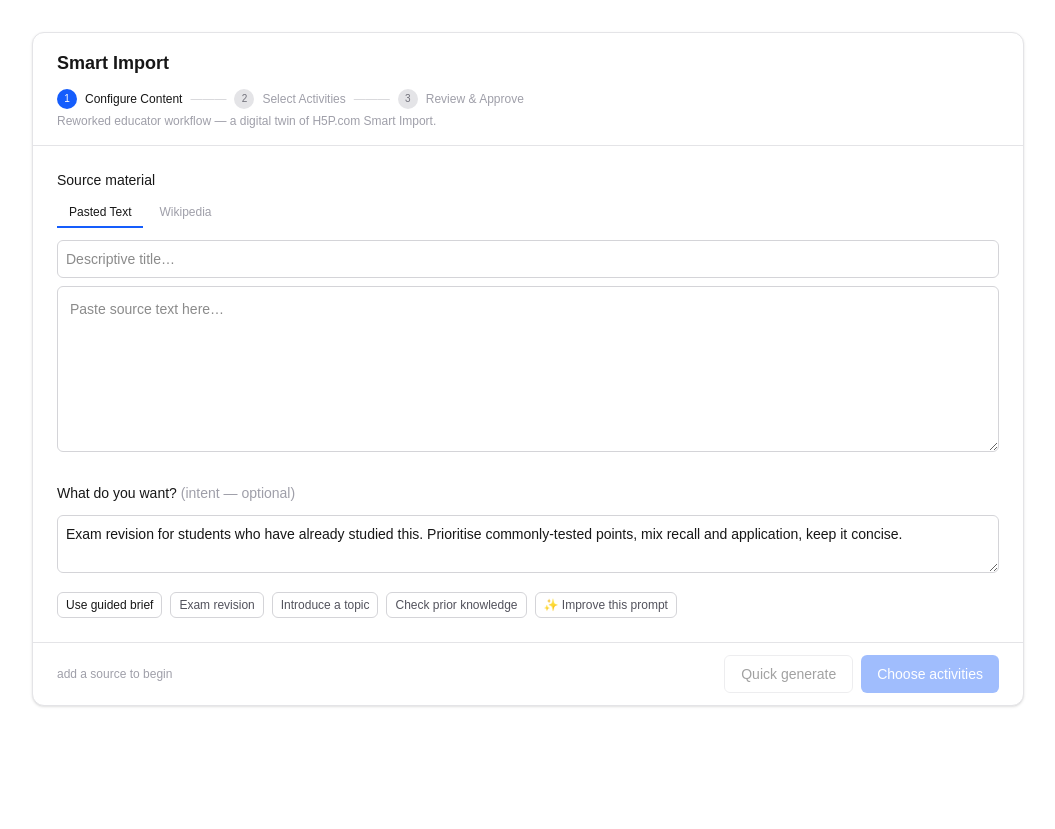
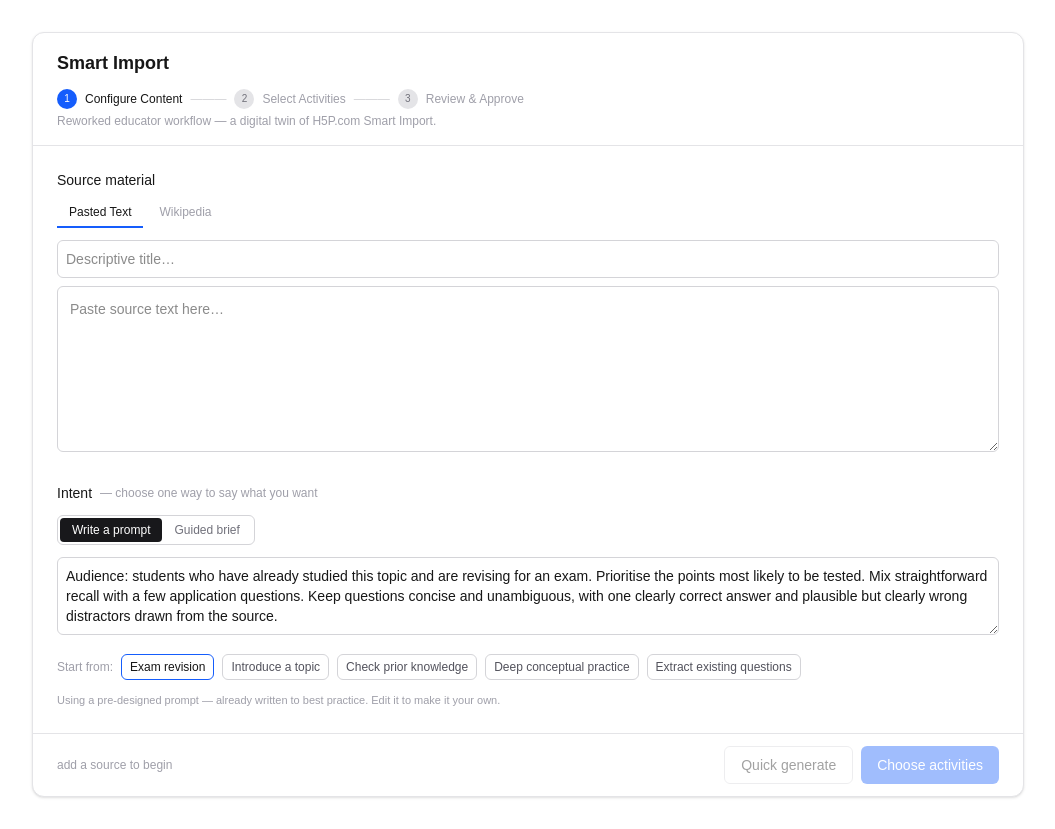
Before and after one commit to ngupta1729/SI-MVP, a Next.js app: page / in a window 1280 px wide. Both pictures are taken after a click on the button "Exam revision". Shown: the whole page, without its empty margins (112-1167 px from the left). Before the commit the page ends 800 px from the top, so only its background shows below. Built offline with nearby package versions, Linux system fonts and the light colour scheme.

Commit message:
Intent authoring: prompt XOR guided-brief (mutually exclusive modes); presets fill the prompt; 'improve' only on user-authored text; add verbatim question-extraction preset (prompt-only); brief adds volume field

```diff
--- a/app/page.tsx
+++ b/app/page.tsx
@@ -2,6 +2,7 @@
 
 import { useEffect, useMemo, useRef, useState } from "react";
 import { CONTENT_TYPES, CATEGORIES, contentType } from "@/lib/h5p/contentTypes";
+import { INTENT_PRESETS, isPreset } from "@/lib/intent-presets";
 import type { ImportIntent, TwinResult, SourceAnalysis } from "@/lib/types";
 import H5PRender from "@/components/H5PRender";
 
@@ -20,10 +21,12 @@ interface Recommendation {
 }
 
 const DEFAULT_INTENT: ImportIntent = {
+  authoringMode: "prompt",
   prompt: "",
   learningGoal: "",
   audienceLevel: "beginner",
   emphasis: "balanced",
+  volume: "standard",
   language: "English",
   mode: "generate",
   contentTypes: [],
@@ -38,7 +41,6 @@ export default function Page() {
   const [text, setText] = useState("");
   const [wikiUrl, setWikiUrl] = useState("");
   const [intent, setIntent] = useState<ImportIntent>(DEFAULT_INTENT);
-  const [briefOpen, setBriefOpen] = useState(false);
 
   const [analysis, setAnalysis] = useState<SourceAnalysis | null>(null);
   const [recs, setRecs] = useState<Recommendation[]>([]);
@@ -176,8 +178,6 @@ export default function Page() {
                 setWikiUrl,
                 intent,
                 setIntent,
-                briefOpen,
-                setBriefOpen,
                 analysis,
                 analyzing,
               }}
@@ -330,13 +330,14 @@ function Configure(p: {
   setWikiUrl: (s: string) => void;
   intent: ImportIntent;
   setIntent: (f: (i: ImportIntent) => ImportIntent) => void;
-  briefOpen: boolean;
-  setBriefOpen: (b: boolean) => void;
   analysis: SourceAnalysis | null;
   analyzing: boolean;
 }) {
   const set = (patch: Partial<ImportIntent>) =>
     p.setIntent((i) => ({ ...i, ...patch }));
+  const promptMode = p.intent.authoringMode === "prompt";
+  const pristinePreset = isPreset(p.intent.prompt);
+  const canImprove = promptMode && p.intent.prompt.trim().length > 0 && !pristinePreset;
   return (
     <div className="space-y-6">
       <div>
@@ -383,53 +384,87 @@ function Configure(p: {
       </div>
 
       <div className="space-y-3">
-        <p className="text-sm font-medium">
-          What do you want? <span className="text-zinc-400">(intent — optional)</span>
-        </p>
+        <div className="flex items-center gap-2">
+          <p className="text-sm font-medium">Intent</p>
+          <span className="text-xs text-zinc-400">— choose one way to say what you want</span>
+        </div>
+
+        {/* mutually exclusive mode toggle */}
+        <div className="inline-flex rounded-md border border-zinc-300 p-0.5 text-xs dark:border-zinc-700">
+          {(
+            [
+              ["prompt", "Write a prompt"],
+              ["brief", "Guided brief"],
+            ] as const
+          ).map(([m, label]) => (
+            <button
+              key={m}
+              onClick={() => set({ authoringMode: m })}
+              className={`rounded px-3 py-1 ${
+                p.intent.authoringMode === m
+                  ? "bg-zinc-900 text-white dark:bg-zinc-100 dark:text-zinc-900"
+                  : "text-zinc-500"
+              }`}
+            >
+              {label}
+            </button>
+          ))}
+        </div>
+
+        {promptMode ? (
+          <>
             <textarea
               value={p.intent.prompt}
-          onChange={(e) => set({ prompt: e.target.value })}
-          rows={2}
+              onChange={(e) => set({ prompt: e.target.value, mode: "generate" })}
+              rows={3}
               placeholder="e.g. Assessment for first-year undergrads. Focus on the three boundary types and the evidence. Plain language."
               className="w-full rounded-md border border-zinc-300 p-2 text-sm dark:border-zinc-700 dark:bg-zinc-900"
             />
-        <div className="flex flex-wrap gap-2 text-xs">
+            <div className="flex flex-wrap items-center gap-2 text-xs">
+              <span className="text-zinc-400">Start from:</span>
+              {INTENT_PRESETS.map((preset) => (
                 <button
-            onClick={() => p.setBriefOpen(!p.briefOpen)}
-            className="rounded-md border border-zinc-300 px-2 py-1 dark:border-zinc-700"
+                  key={preset.id}
+                  onClick={() =>
+                    set({ prompt: preset.prompt, mode: preset.mode })
+                  }
+                  className={`rounded-md border px-2 py-1 ${
+                    p.intent.prompt.trim() === preset.prompt.trim()
+                      ? "border-blue-600 font-medium"
+                      : "border-zinc-300 text-zinc-600 dark:border-zinc-700 dark:text-zinc-300"
+                  }`}
                 >
-            {p.briefOpen ? "Hide" : "Use"} guided brief
-          </button>
-          {["Exam revision", "Introduce a topic", "Check prior knowledge"].map((x) => (
-            <button
-              key={x}
-              onClick={() => set({ prompt: presetPrompt(x) })}
-              className="rounded-md border border-zinc-300 px-2 py-1 text-zinc-600 dark:border-zinc-700 dark:text-zinc-300"
-            >
-              {x}
+                  {preset.label}
                 </button>
               ))}
+              {canImprove && (
                 <button
                   onClick={() =>
                     set({
-                prompt: p.intent.prompt
-                  ? `${p.intent.prompt.trim()} Be specific about measurable objectives, audience level, and which concepts to prioritise.`
-                  : p.intent.prompt,
+                      prompt: `${p.intent.prompt.trim()} Be specific about measurable objectives, the audience level, and which concepts from the source to prioritise. State how many questions and their difficulty.`,
                     })
                   }
                   className="rounded-md border border-zinc-300 px-2 py-1 text-zinc-600 dark:border-zinc-700 dark:text-zinc-300"
                 >
                   ✨ Improve this prompt
                 </button>
+              )}
             </div>
-
-        {p.briefOpen && (
+            {pristinePreset && (
+              <p className="text-[11px] text-zinc-400">
+                Using a pre-designed prompt — already written to best practice. Edit
+                it to make it your own.
+              </p>
+            )}
+          </>
+        ) : (
           <div className="grid gap-3 rounded-md border border-zinc-200 p-3 text-sm sm:grid-cols-2 dark:border-zinc-800">
             <Field label="Learning goal">
               <input
                 value={p.intent.learningGoal}
                 onChange={(e) => set({ learningGoal: e.target.value })}
                 className={fieldInput}
+                placeholder="e.g. Distinguish the three plate-boundary types"
               />
             </Field>
             <Field label="Audience level">
@@ -460,6 +495,19 @@ function Configure(p: {
                 <option value="concept_explanation">Concept explanation</option>
               </select>
             </Field>
+            <Field label="Volume">
+              <select
+                value={p.intent.volume}
+                onChange={(e) =>
+                  set({ volume: e.target.value as ImportIntent["volume"] })
+                }
+                className={fieldInput}
+              >
+                <option value="light">Light (~4 questions)</option>
+                <option value="standard">Standard (~6)</option>
+                <option value="thorough">Thorough (~10)</option>
+              </select>
+            </Field>
             <Field label="Language">
               <input
                 value={p.intent.language}
@@ -486,10 +534,19 @@ function Configure(p: {
                 <div className="mt-2 rounded border border-amber-300 bg-amber-50 p-2 text-xs dark:border-amber-800 dark:bg-amber-950/40">
                   This source contains existing questions.{" "}
                   <button
-                    onClick={() => set({ mode: "extract" })}
+                    onClick={() => {
+                      const ex = INTENT_PRESETS.find(
+                        (x) => x.id === "extract-questions",
+                      )!;
+                      set(
+                        promptMode
+                          ? { mode: "extract", prompt: ex.prompt }
+                          : { mode: "extract" },
+                      );
+                    }}
                     className={`underline ${p.intent.mode === "extract" ? "font-semibold" : ""}`}
                   >
-                    Extract as-is
+                    Extract them as-is
                   </button>{" "}
                   ·{" "}
                   <button
@@ -521,18 +578,6 @@ function Field({ label, children }: { label: string; children: React.ReactNode }
     </label>
   );
 }
-function presetPrompt(x: string) {
-  const m: Record<string, string> = {
-    "Exam revision":
-      "Exam revision for students who have already studied this. Prioritise commonly-tested points, mix recall and application, keep it concise.",
-    "Introduce a topic":
-      "First exposure for beginners. Explain core concepts plainly, light assessment to check understanding, define any jargon.",
-    "Check prior knowledge":
-      "A quick diagnostic before teaching. Short, low-stakes, spread across the main sub-topics.",
-  };
-  return m[x] ?? "";
-}
-
 /* ---------------- Screen 2 ---------------- */
 
 function Activities(p: {
--- /dev/null
+++ b/lib/intent-presets.ts
@@ -0,0 +1,60 @@
+// Pre-designed prompts. These are already written to best practice — they are
+// NOT offered for "improve this prompt". `isPreset()` lets the UI tell a pristine
+// preset (hide "improve") from a user-authored / user-edited prompt (show it).
+
+export interface IntentPreset {
+  id: string;
+  label: string;
+  /** Sets intent.mode alongside the prompt. */
+  mode: "generate" | "extract";
+  prompt: string;
+}
+
+export const INTENT_PRESETS: IntentPreset[] = [
+  {
+    id: "exam-revision",
+    label: "Exam revision",
+    mode: "generate",
+    prompt:
+      "Audience: students who have already studied this topic and are revising for an exam. Prioritise the points most likely to be tested. Mix straightforward recall with a few application questions. Keep questions concise and unambiguous, with one clearly correct answer and plausible but clearly wrong distractors drawn from the source.",
+  },
+  {
+    id: "introduce-topic",
+    label: "Introduce a topic",
+    mode: "generate",
+    prompt:
+      "Audience: beginners meeting this topic for the first time. Explain and check the core concepts in plain language. Define any term the source introduces before testing it. Favour understanding over recall of detail. Low-stakes, encouraging tone.",
+  },
+  {
+    id: "check-prior-knowledge",
+    label: "Check prior knowledge",
+    mode: "generate",
+    prompt:
+      "Purpose: a short diagnostic to find out what learners already know before teaching. Keep it brief and low-stakes. Spread the questions evenly across the main sub-topics in the source rather than going deep on one. Avoid trick questions.",
+  },
+  {
+    id: "deep-practice",
+    label: "Deep conceptual practice",
+    mode: "generate",
+    prompt:
+      "Audience: learners who know the basics and need to deepen understanding. Write questions that require connecting ideas, comparing cases, or reasoning about why something is true — not single-fact recall. Distractors should represent common misconceptions, and must still be clearly wrong on a careful reading of the source.",
+  },
+  {
+    id: "extract-questions",
+    label: "Extract existing questions",
+    mode: "extract",
+    prompt:
+      "The source material already contains questions. Extract each question exactly as written — do not rephrase, reword, shorten, or invent new questions. Preserve the original wording and order. If answer options or a marked correct answer are present, carry them over unchanged. If the correct answer is not indicated in the source, use the answer best supported by the surrounding source text and note that it was inferred. Map each extracted question into the chosen H5P activity type without altering its substance.",
+  },
+];
+
+const PRESET_PROMPTS = new Set(INTENT_PRESETS.map((p) => p.prompt.trim()));
+
+/** True when `prompt` is exactly one of the presets, untouched. */
+export function isPreset(prompt: string): boolean {
+  return PRESET_PROMPTS.has(prompt.trim());
+}
+
+export function preset(id: string): IntentPreset | undefined {
+  return INTENT_PRESETS.find((p) => p.id === id);
+}
--- a/lib/twin.ts
+++ b/lib/twin.ts
@@ -185,24 +185,38 @@ async function modelEngine(text: string, intent: ImportIntent): Promise<TwinResu
     wantedStructures ||
     "Follow the public H5P content specs for each requested content type.";
 
+  // Intent is authored in exactly one mode.
+  const intentInstruction =
+    intent.authoringMode === "brief"
+      ? `The educator specified a structured brief:
+- Learning goal: ${intent.learningGoal || "(not set)"}
+- Audience level: ${intent.audienceLevel}
+- Emphasis: ${intent.emphasis}
+- Volume: ${intent.volume} (light ≈ 4 questions, standard ≈ 6, thorough ≈ 10)
+- Language: ${intent.language}`
+      : `The educator wrote this instruction:
+"""
+${intent.prompt || "(none — use sensible defaults for a general audience)"}
+"""`;
+
   const mode =
     intent.mode === "extract"
-      ? "The source already contains questions. EXTRACT them close to verbatim into the target H5P type; do not invent new ones."
-      : "GENERATE new questions grounded strictly in the source.";
+      ? `EXTRACTION MODE. The source already contains questions. Extract each one exactly as written — do not rephrase, reword, shorten, reorder, or invent questions. Carry over any answer options and marked correct answers unchanged. Where the source does not indicate the correct answer, choose the one best supported by the source text and set that item's "provenance" to "inferred". Map each into the requested H5P type without changing its substance.`
+      : `GENERATION MODE. Write new questions grounded strictly in the source. Questions must test understanding, not shallow recall. Distractors must be clearly wrong on a careful reading of the source — never defensibly correct.`;
 
-  const prompt = `You are a faithful digital twin of H5P.com's Smart Import. Given source material and an educator's intent, produce a content plan and the content.json for each requested content type. ${mode}
+  const prompt = `You are a faithful digital twin of H5P.com's Smart Import. Given source material and an educator's intent, produce a content plan and the content.json for each requested content type.
+
+${mode}
+
+${intentInstruction}
 
 Rules for H5P.SingleChoiceSet / H5P.QuestionSet content.json:
 - "choices": array. Each: { "subContentId": <uuid v4>, "question": <plain text, NO html tags>, "answers": [<correct answer FIRST>, <distractor>, <distractor>, <distractor>] }
-- Questions must test understanding, not shallow recall. Distractors must be clearly wrong on the source, never defensibly correct.
-- 5–8 questions unless the intent says otherwise.
-- Also include: "behaviour", "overallFeedback", "l10n" — copy them from the real sample.
+- 5–8 questions in generation mode unless the brief's volume says otherwise; in extraction mode, one per question found in the source.
+- Also include "behaviour", "overallFeedback", "l10n" using the STRUCTURE below.
 
 SOURCE:
 ${text.slice(0, 12000)}
-
-INTENT:
-${JSON.stringify(intent, null, 2)}
 
 STRUCTURE (format only — all content must come from the SOURCE above):
 ${sampleBlock}
--- a/lib/types.ts
+++ b/lib/types.ts
@@ -8,14 +8,23 @@ export interface TwinSource {
   value: string;
 }
 
-/** The reworked "intent" step — richer than Smart Import's language + checkboxes. */
+/**
+ * The reworked "intent" step. Intent is authored in ONE mode — a written prompt
+ * OR a guided brief — never both. `authoringMode` says which fields are live.
+ */
 export interface ImportIntent {
-  /** Free-form prompt (the default on-ramp). */
+  authoringMode: "prompt" | "brief";
+
+  /** Live when authoringMode === "prompt". May come from a preset or be user-written. */
   prompt: string;
+
+  /** Live when authoringMode === "brief". */
   learningGoal: string;
   audienceLevel: "beginner" | "intermediate" | "advanced";
-  /** What the educator wants to weight. */
   emphasis: "assessment" | "concept_explanation" | "balanced";
+  volume: "light" | "standard" | "thorough";
+
+  /** Applies in both modes. */
   language: string;
   /** "generate" new items, or "extract" questions already present in the source. */
   mode: "generate" | "extract";
--- a/specs/smart-import-ux.md
+++ b/specs/smart-import-ux.md
@@ -64,8 +64,10 @@ rework keeps that shell and inserts new steps.
 - **NEW — Question handling** when questions are detected:
   **[Extract as-is]** · **[Generate new]** · **[Both]**. Extraction lifts the educator's own
   questions into the target H5P type with minimal rewriting — faster, and their own wording.
-- **NEW — Intent authoring** replaces the single Customization box (free-form stays the default
-  view): four on-ramps — free-form prompt · guided brief · preset briefs · "improve this prompt".
+- **NEW — Intent authoring** replaces the single Customization box. The educator picks **one
+  mode** — *Write a prompt* **or** *Guided brief* — never both at once (a free-text prompt and a
+  structured brief can contradict each other). Prompt mode carries **preset prompts** to start
+  from and an **"improve this prompt"** action; brief mode is a structured form only.
 - **Language** unchanged.
 
 ### Screen 2 — Select Activities _(existing, enhanced)_
@@ -110,18 +112,28 @@ rework keeps that shell and inserts new steps.
 
 ### Stage 1 — Intent authoring
 
-Four on-ramps feeding **one underlying intent object**:
+The educator authors intent in **exactly one mode** — a written prompt **or** a guided brief.
+They are mutually exclusive: a free-text prompt and a set of structured fields can contradict
+each other, and it's ambiguous which wins. A segmented toggle switches between them.
 
-| On-ramp | What it is | For the educator who… |
-|---|---|---|
-| Free-form prompt (keep) | The text box that exists today; default, lowest-friction. | will type a sentence |
-| Guided brief | Structured form: learning goal(s), audience/grade, prior knowledge, difficulty, emphasis (recall↔understanding↔application), tone, terminology/spelling, volume. | wants scaffolding |
-| Preset briefs | Clickable starts (Exam revision, Introduce a topic, Check prior knowledge, Deep practice, Accessible/ESL) that fill prompt + fields. | faces the blank page |
-| "Improve this prompt" | Rewrites their text with prompt-engineering best practice; diff view; teaches. | typed something rough |
+**Write a prompt**
 
-Interlocks: prompt ↔ brief are two views of one object; presets seed both; "improve" back-fills
-brief fields; brief fields are pre-suggested from the source; any result can be saved as a
-reusable named brief.
+| Element | Behaviour |
+|---|---|
+| Free-text box | The primary input. Lowest friction; default mode. |
+| **Preset prompts** | Clickable, each fills the box with a best-practice prompt: _Exam revision · Introduce a topic · Check prior knowledge · Deep conceptual practice · **Extract existing questions**_. |
+| **"Improve this prompt"** | Rewrites the text to best practice. **Shown only for text the educator wrote or edited** — never for a pristine preset (a preset is already best practice; offering to "improve" our own suggestion makes no sense). It reappears the moment the educator edits a preset. |
+
+**Guided brief**
+
+Structured form: learning goal, audience level, emphasis (recall ↔ understanding ↔ application),
+volume (light / standard / thorough), language. No free-text prompt, no presets, no "improve" —
+the brief *is* the intent; the twin serialises it into an instruction internally.
+
+**Question extraction** — the *Extract existing questions* preset (and the read-back's "Extract
+them as-is" action) sets a verbatim-extraction instruction and switches the run to extract mode:
+pull each question from the source exactly as written, carry over options and marked answers,
+invent nothing. Prompt-only — no special parser needed.
 
 **Also in Stage 1:**
 
@@ -205,7 +217,7 @@ personal track record · confusion-report loop · generation transparency.
 | Seq | Item | Priority | Success measure |
 |---|---|---|---|
 | 1 | PowerPoint (.pptx) first-class ingestion | P1 | `.pptx` approve-without-edit rate reaches clean-article parity; W2 retention for `.pptx`-first users reaches cohort average |
-| 1 | Guided brief + presets + "improve prompt" + save named brief | P1 | Brief used in ≥ 30% of imports by users with ≥ 2 imports; approve-without-edit higher for brief-driven imports |
+| 1 | Full intent authoring: prompt-XOR-brief toggle · preset prompts · "improve" (user text only) · save named brief | P1 | Prompt or brief used in ≥ 30% of imports by users with ≥ 2 imports; approve-without-edit higher for intent-driven imports |
 | 2 | Inline item actions + scoped natural-language edits (Refine) | P1 | Median edits per approved item trends **down** across a user's successive imports |
 | 2 | Per-activity controls + coverage grid | P2 | Cross-activity concept overlap ↓ (measured); "too many/few questions" feedback ↓ |
 | 3 | Propagate-a-fix + preference memory | P2 | Same correction made twice by the same user → near zero |
```
Lines whose indentation alone changed are shown as unchanged.
